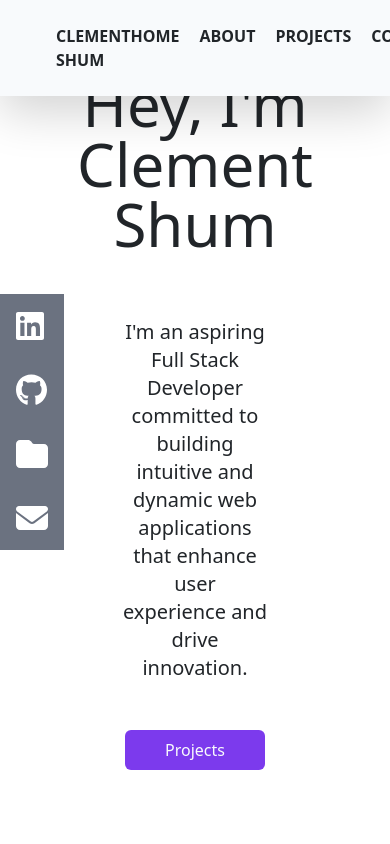
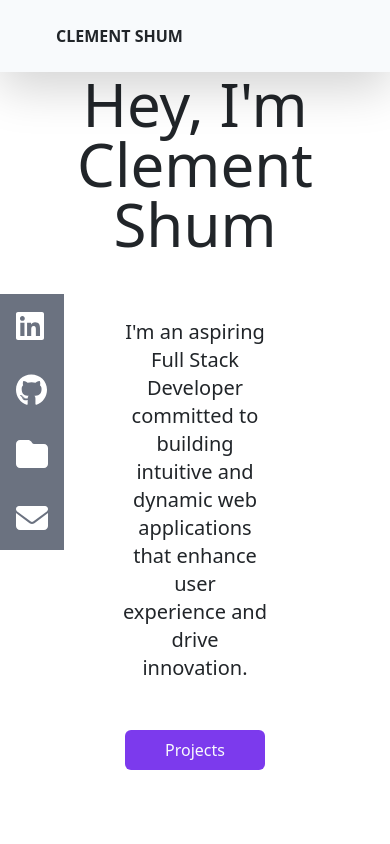
Before and after one commit to CShum28/portfolio, a React (Create React App) app: page / in a window 390 px wide. Shown: the top 844 px of the page. Built offline with nearby package versions, Linux system fonts and the light colour scheme.

Commit message:
header hidden

```diff
--- a/src/components/Header.js
+++ b/src/components/Header.js
@@ -14,7 +14,7 @@ const Header = ({ frontPageRef, aboutRef, portfolioRef, contactRef }) => {
         <span className="font-bold">Clement Shum</span>
       </div>
 
-      <div className="flex flex-row list-none pr-14 font-semibold">
+      <div className="flex flex-row list-none pr-14 font-semibold md:hidden">
         <li
           className="hover:cursor-pointer"
           onClick={() => scrollToRef(frontPageRef)}
```
